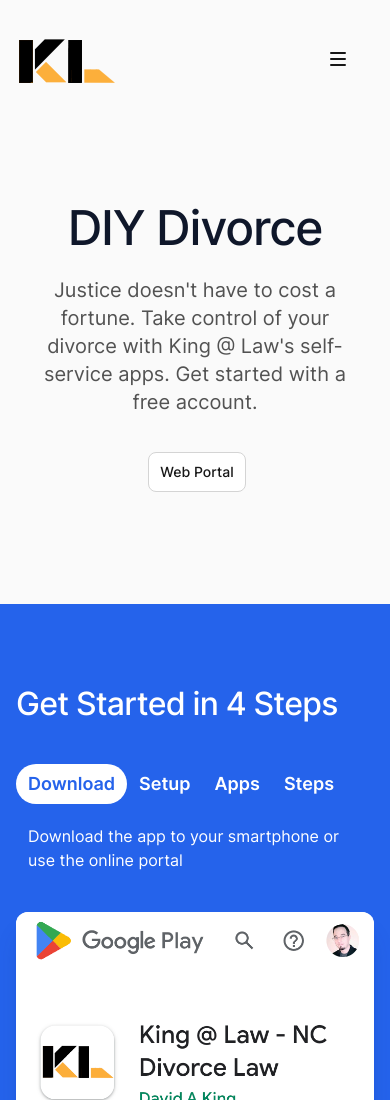
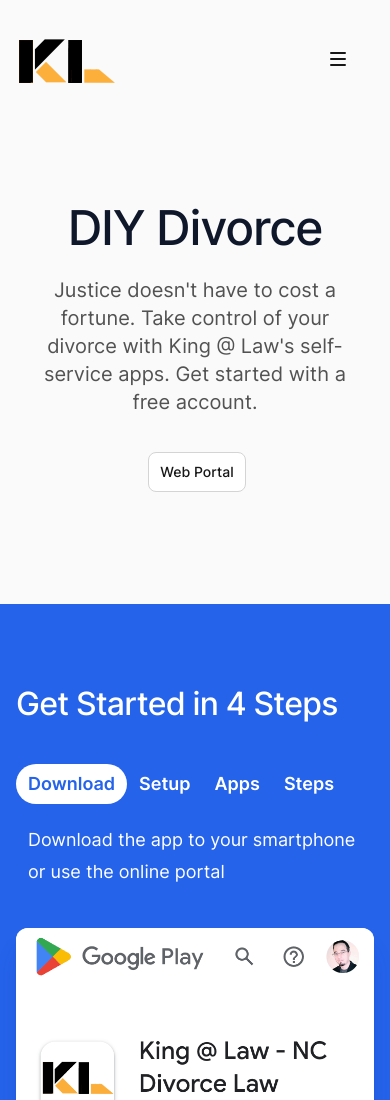
Before and after one commit to David44357/KingLawWebsite, a Next.js app: page /prometheus in a window 390 px wide. Shown: the top 1100 px of the page. Built offline with nearby package versions, Linux system fonts and the light colour scheme.

Commit message:
Update PromPrimaryFeatures.jsx

```diff
--- a/src/components/PromPrimaryFeatures.jsx
+++ b/src/components/PromPrimaryFeatures.jsx
@@ -124,7 +124,7 @@ export function PromPrimaryFeatures() {
                   <Tab.Panel key={feature.title} unmount={false}>
                     <div className="relative lg:hidden flex justify-center">
                       <div className="mt-6 h-20 absolute bottom-[-4.25rem] top-[-6.5rem] bg-white/10 ring-1 ring-inset ring-white/10 sm:inset-x-0 sm:rounded-xl flex items-center" />
-                      <p className="w-screen mt-3 max-w-2xl relative mx-3 max-w-2xl text-base text-white sm:text-center">
+                      <p className="w-screen mt-3 max-w-2xl relative mx-3 max-w-2xl text-lg text-white sm:text-center">
                         {feature.description}
                       </p>
                     </div>
```
